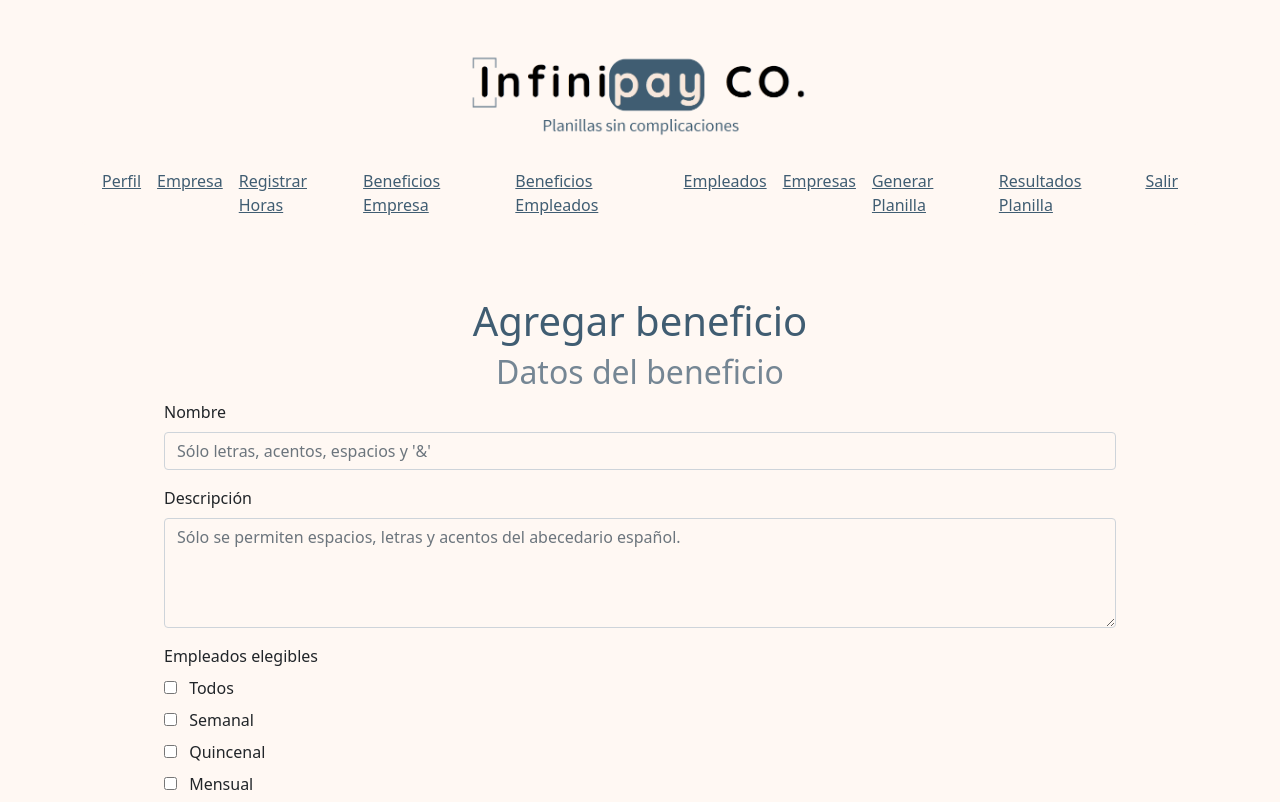
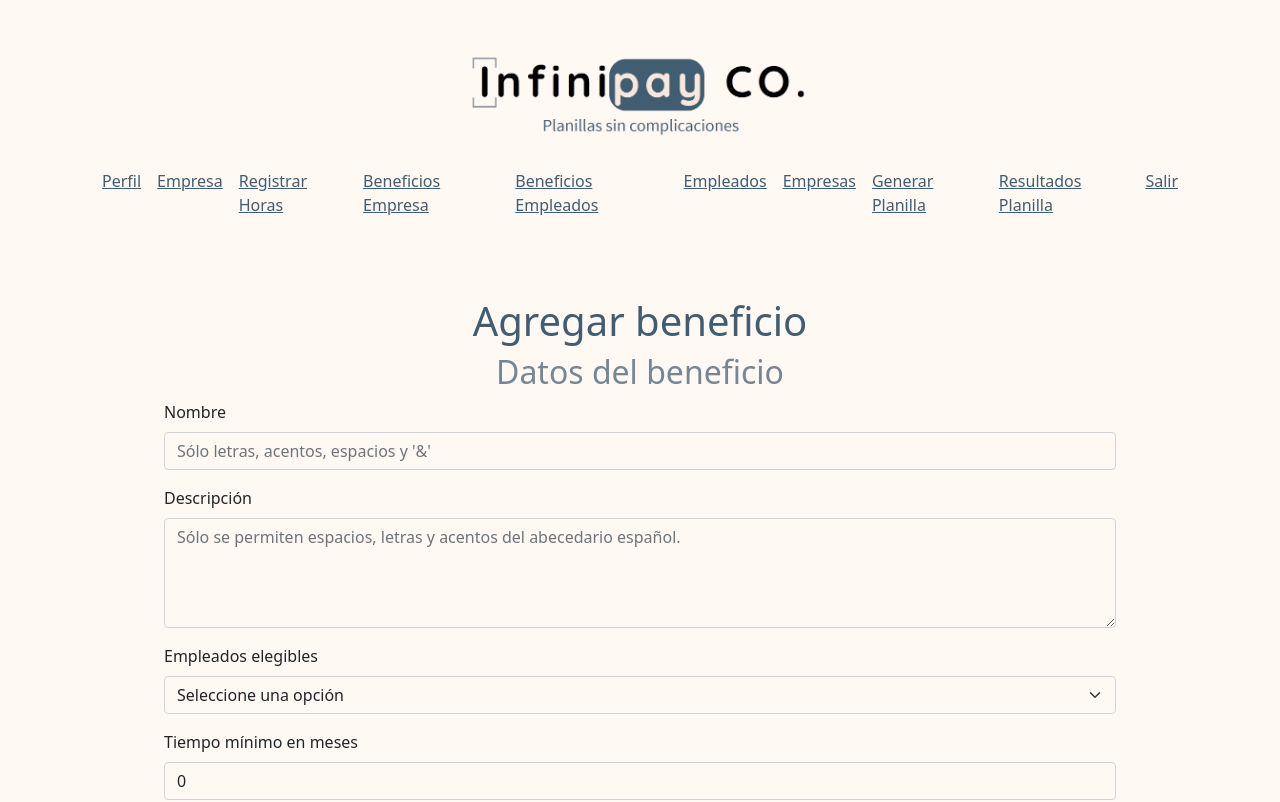
Before and after one commit to braunnymadrigal/Infinipay-CO, a Vue app in the folder front-end/: page /RegisterBenefit in a window 1280 px wide. Shown: the top 802 px of the page. Built offline with nearby package versions, Linux system fonts and the light colour scheme; what vue-cookies would draw is missing.

Commit message:
Arreglo para que cree los beneficios desde el frontend

```diff
--- a/front-end/src/components/BenefitList.vue
+++ b/front-end/src/components/BenefitList.vue
@@ -30,17 +30,17 @@
         </tr>
       </thead>
       <tbody>
-        <tr v-for="(benefit, index) of benefits" :key="index">
-          <td>{{ benefit.name }}</td>
-          <td>{{ truncateString(benefit.description, 150) }}</td>
-          <td>{{ benefit.minMonths + " meses" }}</td>
-          <td>{{ benefit.appliesTo.join(", ") }}</td>
-          <td>{{ benefit.formula }}</td>
+        <tr v-for="(benefit, index) in benefits" :key="index">
+          <td>{{ benefit.benefit.name }}</td>
+          <td>{{ truncateString(benefit.benefit.description, 150) }}</td>
+          <td>{{ benefit.benefit.minEmployeeTime + " meses" }}</td>
+          <td>{{ benefit.benefit.elegibleEmployees }}</td>
+          <td>{{ benefit.benefit.paramOneAPI }}</td>
           <td>
             <div class="d-flex justify-content-center gap-2">
               <button
                 class="btn btn-danger btn-sm"
-                style="width: 70px; border: transparent; width: 70px"
+                style="width: 70px; border: transparent"
               >
                 Eliminar
               </button>
@@ -66,57 +66,42 @@
   <MainFooter />
 </template>
 
-<script setup>
+<script>
 import HeaderCompany from "./HeaderCompany.vue";
 import MainFooter from "./MainFooter.vue";
-import { ref } from "vue";
-// import { ref, onMounted } from "vue";
 
-function truncateString(str, maxLength) {
-  if (str.length > maxLength) {
-    return str.substring(0, maxLength) + "...";
-  }
-  return str;
-}
-
-// onMounted() {
-//   // Fetch data from the API or perform any other setup tasks here
-//   // For example, you can use axios to fetch data from your backend
-//   // axios.get('/api/benefits').then(response => {
-//   //   benefits.value = response.data;
-//   // });
-// }
-
-// Temporary data for benefits
-const benefits = ref([
-  {
-    id: 1,
-    name: "Asociacion solidarista",
-    description:
-      "Como empresa, valoramos profundamente el bienestar de nuestros colaboradores y reconocemos el papel fundamental que desempeñan en nuestro éxito.",
-    minMonths: 6,
-    appliesTo: ["Quincenal", "Mensual"],
-    formula: "40%",
+export default {
+  name: "BenefitList",
+  components: {
+    HeaderCompany,
+    MainFooter,
   },
-  {
-    id: 2,
-    name: "Gimnasio",
-    description:
-      "En nuestra empresa, creemos firmemente en la importancia del equilibrio...",
-    minMonths: 3,
-    appliesTo: ["Mensual", "Quincenal"],
-    formula: "25 000 CRC",
+  data() {
+    return {
+      benefits: [],
+    };
   },
-  {
-    id: 3,
-    name: "Plan dental",
-    description:
-      "En nuestra empresa, entendemos que una buena salud bucodental...",
-    minMonths: 12,
-    appliesTo: ["Quincenal", "Mensual", "Semanal"],
-    formula: "60 000 CRC",
+  methods: {
+    truncateString(str, maxLength) {
+      if (!str) return "";
+      if (str.length > maxLength) {
+        return str.substring(0, maxLength) + "...";
+      }
+      return str;
+    },
+    async getBenefits() {
+      try {
+        const response = await this.$api.getCompanyBenefits();
+        this.benefits = response.data;
+      } catch (error) {
+        console.error("Error obteniendo los beneficios:", error);
+      }
+    },
   },
-]);
+  mounted() {
+    this.getBenefits();
+  },
+};
 </script>
 
-<style lang="scss" scoped></style>
+<style scoped lang="scss"></style>
--- a/front-end/src/components/RegisterBenefit.vue
+++ b/front-end/src/components/RegisterBenefit.vue
@@ -16,7 +16,7 @@
             class="form-control"
             id="BenefitName"
             style="background-color: #fff8f3"
-            v-model="newBenefit.name"
+            v-model="newBenefitForm.name"
             required
             maxlength="100"
             pattern="^[a-zA-ZáéíóúÁÉÍÓÚñÑüÜ\s&]+$"
@@ -31,7 +31,7 @@
           <textarea
             class="form-control"
             style="background-color: #fff8f3"
-            v-model="newBenefit.description"
+            v-model="newBenefitForm.description"
             id="BenefitDescription"
             maxlength="300"
             pattern="^[a-zA-ZáéíóúÁÉÍÓÚñÑüÜ\s]+$"
@@ -43,44 +43,19 @@
           <label for="BenefitAppliesTo" class="form-label"
             >Empleados elegibles</label
           >
-          <div>
-            <label class="d-block">
-              <input
-                type="checkbox"
-                class="me-2"
-                :checked="isAllSelected"
-                @change="toggleAll"
-              />
-              Todos
-            </label>
-            <label class="d-block">
-              <input
-                type="checkbox"
-                value="Semanal"
-                v-model="newBenefit.appliesTo"
-                class="me-2"
-              />
-              Semanal
-            </label>
-            <label class="d-block">
-              <input
-                type="checkbox"
-                value="Quincenal"
-                v-model="newBenefit.appliesTo"
-                class="me-2"
-              />
-              Quincenal
-            </label>
-            <label class="d-block">
-              <input
-                type="checkbox"
-                value="Mensual"
-                v-model="newBenefit.appliesTo"
-                class="me-2"
-              />
-              Mensual
-            </label>
-          </div>
+          <select
+            id="BenefitAppliesTo"
+            class="form-select"
+            style="background-color: #fff8f3"
+            v-model="newBenefitForm.elegibleEmployees"
+            required
+          >
+            <option disabled value="">Seleccione una opción</option>
+            <option value="todos">Todos</option>
+            <option value="semanal">Semanal</option>
+            <option value="quincenal">Quincenal</option>
+            <option value="mensual">Mensual</option>
+          </select>
         </div>
 
         <div class="mb-3">
@@ -92,9 +67,10 @@
             class="form-control"
             id="BenefitMinMonths"
             style="background-color: #fff8f3"
-            v-model.number="newBenefit.minMonths"
+            v-model.number="newBenefitForm.minEmployeeTime"
             required
             min="0"
+            step="0.01"
           />
         </div>
 
@@ -114,7 +90,7 @@
               id="BenefitTypeFormula"
               class="form-select"
               style="background-color: #fff8f3"
-              v-model="newBenefit.typeFormula"
+              v-model="newBenefitForm.deductionType"
               required
             >
               <option value="Porcentaje">Porcentaje</option>
@@ -122,21 +98,72 @@
             </select>
           </div>
 
-          <div class="mb-3">
-            <label for="BenefitFormula" class="form-label">Fórmula</label>
+          <div
+            v-if="
+              newBenefitForm.deductionType === 'Porcentaje' ||
+              newBenefitForm.deductionType === 'Monto fijo'
+            "
+            class="mb-3"
+          >
+            <label for="BenefitFormula" class="form-label">Deducción</label>
             <input
               type="number"
               class="form-control"
               id="BenefitFormula"
               style="background-color: #fff8f3"
-              v-model="newBenefit.formula"
+              v-model="newBenefitForm.paramOneAPI"
               required
               min="0"
+            />
+          </div>
+
+          <div v-if="newBenefitForm.deductionType === 'Api'" class="mb-3">
+            <label for="ApiURL" class="form-label">URL</label>
+            <input
+              type="text"
+              class="form-control"
+              id="ApiURL"
+              style="background-color: #fff8f3"
+              v-model="newBenefitForm.urlAPI"
+            />
+          </div>
+
+          <div v-if="newBenefitForm.deductionType === 'Api'" class="mb-3">
+            <label for="Parameter1" class="form-label">Parametro 1</label>
+            <input
+              type="text"
+              class="form-control"
+              id="Parameter1"
+              style="background-color: #fff8f3"
+              v-model="newBenefitForm.paramOneAPI"
+            />
+          </div>
+
+          <div v-if="newBenefitForm.deductionType === 'Api'" class="mb-3">
+            <label for="Parameter2" class="form-label">Parametro 2</label>
+            <input
+              type="text"
+              class="form-control"
+              id="Parameter2"
+              style="background-color: #fff8f3"
+              v-model="newBenefitForm.paramTwoAPI"
+            />
+          </div>
+
+          <div v-if="newBenefitForm.deductionType === 'Api'" class="mb-3">
+            <label for="Parameter3" class="form-label">Parametro 3</label>
+            <input
+              type="text"
+              class="form-control"
+              id="Parameter3"
+              style="background-color: #fff8f3"
+              v-model="newBenefitForm.paramThreeAPI"
             />
           </div>
         </fieldset>
 
         <div class="d-flex justify-content-between mt-4">
+          <!-- <router-link to="/BenefitList"> -->
           <button
             type="submit"
             class="btn btn-success"
@@ -144,6 +171,7 @@
           >
             Guardar
           </button>
+          <!-- </router-link> -->
 
           <router-link to="/BenefitList" class="btn btn-danger">
             Cancelar</router-link
@@ -156,74 +184,76 @@
   <MainFooter />
 </template>
 
-<script setup>
-import { ref, computed } from "vue";
+<script>
 import HeaderCompany from "./HeaderCompany.vue";
 import MainFooter from "./MainFooter.vue";
 
-const newBenefit = ref({
+export default {
+  components: {
+    HeaderCompany,
+    MainFooter,
+  },
+  data() {
+    return {
+      newBenefitForm: {
         name: "",
         description: "",
-  appliesTo: [],
-  minMonths: 0,
-  formula: 0,
-  typeFormula: "",
-});
+        elegibleEmployees: "",
+        minEmployeeTime: 0,
+        deductionType: "",
+        paramOneAPI: 0,
+        paramTwoAPI: null,
+        paramThreeAPI: null,
+        urlAPI: "",
+      },
+    };
+  },
+  methods: {
+    submitForm() {
+      const form = this.newBenefitForm;
 
-function submitForm() {
       if (
-    newBenefit.value.name === "" ||
-    newBenefit.value.description === "" ||
-    newBenefit.value.appliesTo.length === 0 ||
-    newBenefit.value.minMonths <= 0 ||
-    newBenefit.value.formula <= 0 ||
-    newBenefit.value.typeFormula === ""
+        form.name.trim() === "" ||
+        form.description.trim() === "" ||
+        form.elegibleEmployees === "" ||
+        form.deductionType === "" ||
+        form.paramOneAPI === null
       ) {
         alert("Por favor, completa todos los campos requeridos.");
         return;
       }
 
-  console.table(
-    "Formulario enviado:",
-    JSON.parse(JSON.stringify(newBenefit.value))
+      const newBenefit = {
+        benefit: {
+          name: form.name,
+          description: form.description,
+          elegibleEmployees: form.elegibleEmployees,
+          minEmployeeTime: form.minEmployeeTime,
+          deductionType: form.deductionType,
+          urlAPI: form.urlAPI ? String(form.urlAPI) : null,
+          paramOneAPI: String(form.paramOneAPI),
+          paramTwoAPI:
+            form.paramTwoAPI !== null ? String(form.paramTwoAPI) : null,
+          paramThreeAPI:
+            form.paramThreeAPI !== null ? String(form.paramThreeAPI) : null,
+        },
+      };
+      console.log("Nuevo beneficio:", newBenefit);
+      this.$api
+        .createCompanyBenefit(newBenefit)
+        .then(() => {
+          alert("Beneficio creado exitosamente.");
+          this.$router.push("/BenefitList");
+        })
+        .catch((error) => {
+          console.error("Error al crear el beneficio:", error);
+          alert(
+            "Hubo un error al crear el beneficio. Por favor, inténtalo de nuevo."
           );
-
-  newBenefit.value.name = "";
-  newBenefit.value.description = "";
-  newBenefit.value.appliesTo = [];
-  newBenefit.value.minMonths = 0;
-  newBenefit.value.formula = 0;
-  newBenefit.value.typeFormula = "";
-
-  // createBenefit(newBenefit.value);
-}
-
-const allOptions = ["Semanal", "Quincenal", "Mensual"];
-
-const isAllSelected = computed(() =>
-  allOptions.every((opt) => newBenefit.value.appliesTo.includes(opt))
-);
-
-function toggleAll(event) {
-  if (event.target.checked) {
-    newBenefit.value.appliesTo = [...allOptions];
-  } else {
-    newBenefit.value.appliesTo = [];
-  }
-}
-
-// function createBenefit(benefit) {
-//   axios
-//     .post("http://localhost:7271/api/benefits", benefit)
-//     .then((response) => {
-//       console.log("Beneficio creado:", response.data);
-//       alert("Beneficio creado exitosamente.");
-//     })
-//     .catch((error) => {
-//       console.error("Error al crear el beneficio:", error);
-//       alert("Error al crear el beneficio. Inténtalo de nuevo.");
-//     });
-// }
+        });
+    },
+  },
+};
 </script>
 
 <style lang="scss" scoped></style>
--- a/front-end/src/plugins/api.js
+++ b/front-end/src/plugins/api.js
@@ -42,7 +42,7 @@ export default {
       },
 
       login(userCredential) {
-        return axios.post(`${apiBaseURL}/Login`, {
+        return axios.post(`${apiBaseURL}/Login/Login`, {
           NicknameOrEmail: userCredential.userId,
           Password: userCredential.userPassword,
         });
```
Also changed, not shown: 1 other file (tests, documents, lock files or other folders). Lines whose indentation alone changed are shown as unchanged.
